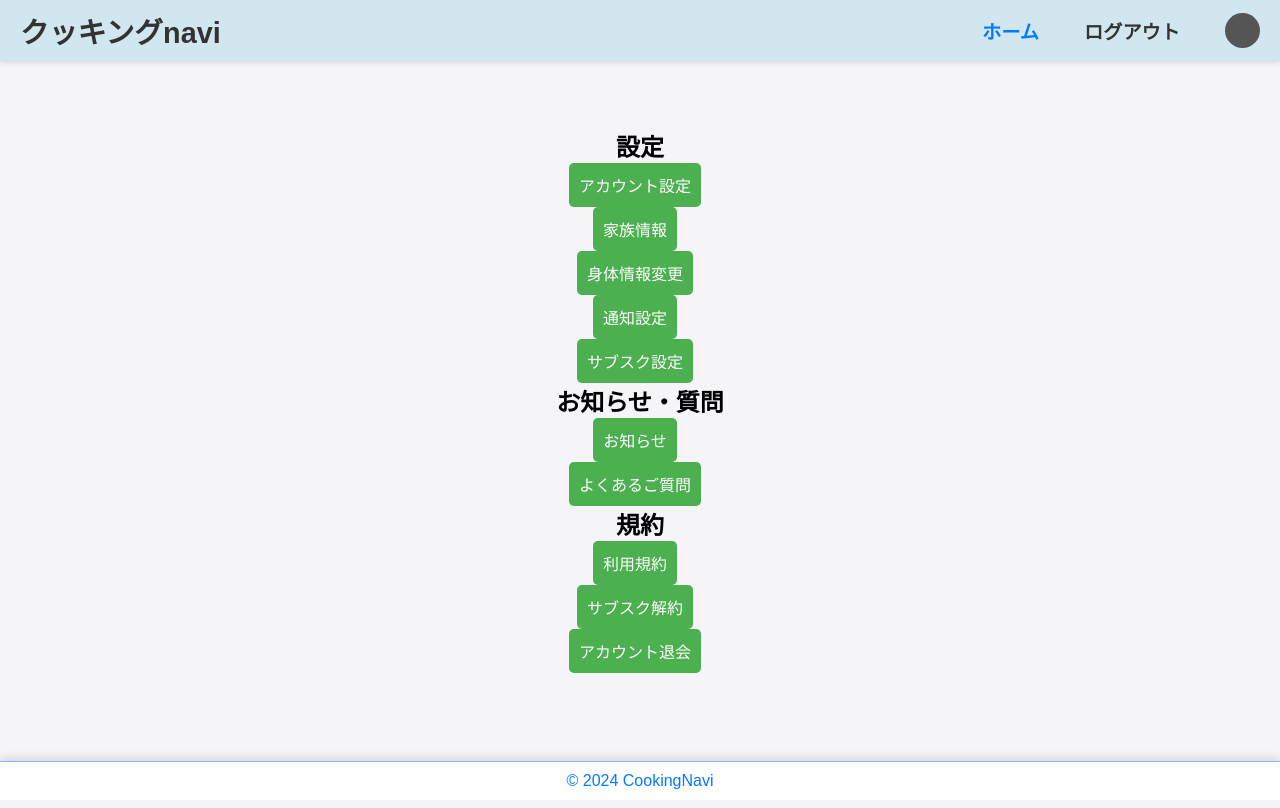
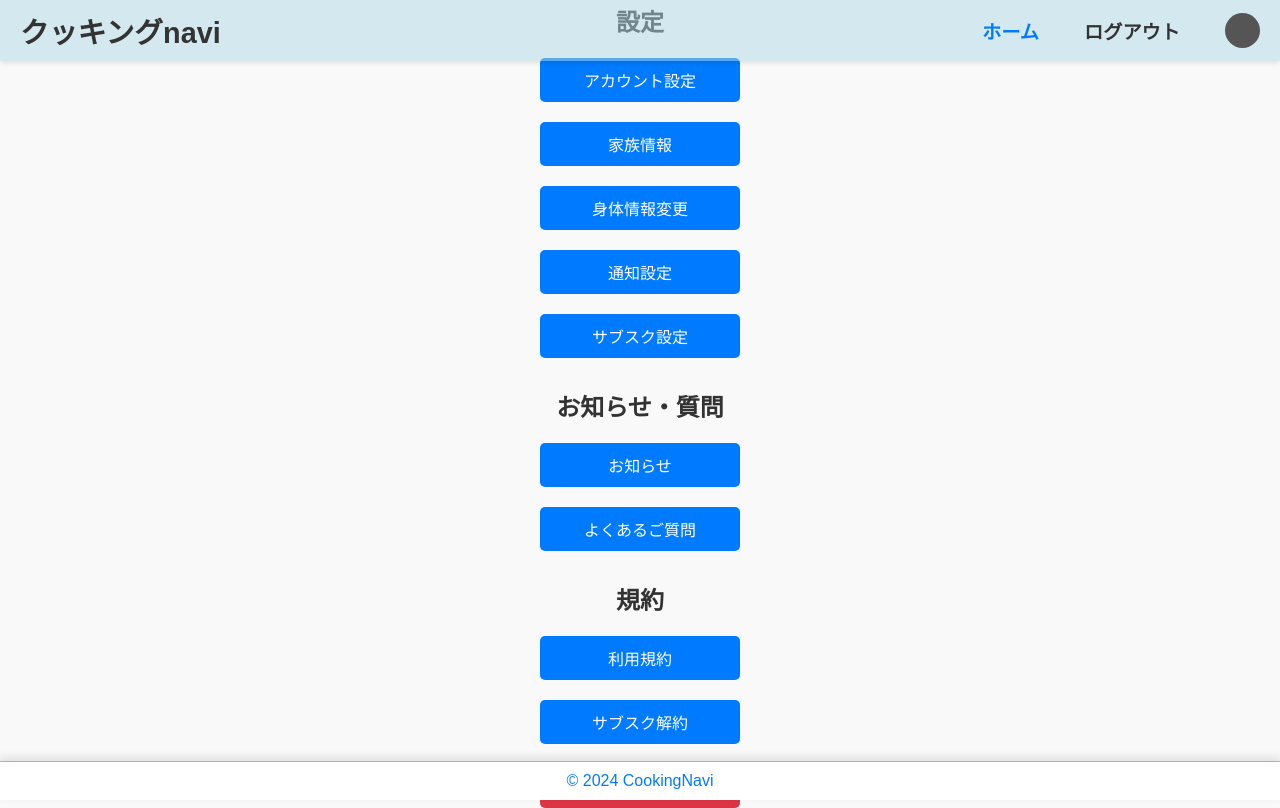
Before and after one commit to ml02100825/CookingNavi, a Django app: template cookapp/templates/account_setting.html in a window 1280 px wide. Run offline with Django 4.2, Linux system fonts and the light colour scheme; the template is opened without the code that fills it, so the values that code supplies are empty.

Commit message:
設定画面

```diff
--- a/cookapp/templates/account_setting.html
+++ b/cookapp/templates/account_setting.html
@@ -3,7 +3,7 @@
 <head>
     <meta charset="UTF-8">
     <meta name="viewport" content="width=device-width, initial-scale=1.0">
-    <title>ログイン</title>
+    <title>設定</title>
     <link rel="stylesheet" href="css/home.css">
     <link rel="stylesheet" href="css/style.css">
 </head>
--- a/cookapp/templates/css/home.css
+++ b/cookapp/templates/css/home.css
@@ -1073,6 +1073,7 @@
 
 
 /* ホーム画面のスタイル */
+
 /* 健康管理ボタンのスタイル */
 .health-management-btn {
     position: absolute; /* 絶対位置指定 */
@@ -1228,6 +1229,7 @@
 
 
 /* (管理者)ホーム画面のスタイル /*
+
 /* ホーム画面全体のスタイル */
 .home-container {
     font-family: Arial, sans-serif;
@@ -1291,6 +1293,7 @@
 
 
 /* トップページのスタイル */
+
 /* 画像を画面の中央に配置するためのスタイル */
 .image-container {
     display: flex; /* フレックスボックスを使用 */
@@ -1416,6 +1419,7 @@
 
 
 /* 主菜選択 */
+
 /* ページ全体のスタイル */
 body {
     font-family: Arial, sans-serif; /* フォントの設定 */
@@ -1528,3 +1532,98 @@
     width: 100%; /* フッターを画面いっぱいに広げる */
     box-shadow: 0 -4px 8px rgba(0, 0, 0, 0.1); /* 上側に影をつける */
 }
+
+
+
+/* 設定画面のスタイル */
+
+/* 全体の基本スタイル */
+body {
+    font-family: Arial, sans-serif; /* Arialフォントを使用 */
+    margin: 0; /* 余白をゼロにしてコンテンツが上から表示されるように */
+    padding: 0; /* 上下左右の余白をゼロ */
+    display: flex; /* Flexboxレイアウトを使用 */
+    flex-direction: column; /* 上から下に配置するための設定 */
+    align-items: center; /* コンテンツを中央揃え */
+    background-color: #f9f9f9; /* 背景色をライトグレーに設定 */
+}
+
+/* ヘッダー */
+.header {
+    display: flex; /* Flexboxでレイアウト */
+    justify-content: space-between; /* 両端に要素を配置 */
+    align-items: center; /* 要素を上下中央揃え */
+    background-color: #5865f2; /* ヘッダーの背景色 */
+    color: white; /* ヘッダーの文字色 */
+    padding: 15px 20px; /* ヘッダーの内側の余白 */
+    width: 100%; /* ヘッダーを画面全幅に広げる */
+    box-shadow: 0 4px 8px rgba(0, 0, 0, 0.1); /* 影をつけて立体感を出す */
+}
+
+.app-name {
+    font-size: 1.5em; /* アプリ名のフォントサイズ */
+    font-weight: bold; /* アプリ名を太字にする */
+}
+
+/* ナビゲーションリンク */
+.nav-links a {
+    margin-left: 15px; /* リンク間の間隔 */
+    color: white; /* リンク文字の色 */
+    text-decoration: none; /* 下線を削除 */
+    font-size: 1em; /* リンクのフォントサイズ */
+}
+
+.nav-links a:hover {
+    text-decoration: underline; /* ホバー時に下線を表示 */
+}
+
+/* メインコンテンツ */
+h2 {
+    font-size: 1.5em; /* 見出しのフォントサイズ */
+    color: #333; /* 見出しの文字色 */
+    margin: 20px 0 10px; /* 上下の余白 */
+}
+
+/* 共通のボタンスタイル */
+button {
+    display: block; /* ボタンをブロック要素として扱う */
+    width: 200px; /* ボタンの幅 */
+    margin: 10px auto; /* 上下左右の余白と中央揃え */
+    padding: 10px; /* 内側の余白 */
+    font-size: 1em; /* フォントサイズ */
+    color: white; /* ボタンの文字色 */
+    background-color: #007bff; /* ボタンの背景色 */
+    border: none; /* ボタンの枠線をなしに */
+    border-radius: 5px; /* 角丸にする */
+    cursor: pointer; /* ポインターカーソルに変更 */
+    transition: background-color 0.3s; /* 背景色の変化にアニメーションを追加 */
+}
+
+/* ボタンのホバー時の効果 */
+button:hover {
+    background-color: #0056b3; /* ホバー時の背景色 */
+}
+
+/* 特別なボタン (最後のボタン) */
+button:last-of-type {
+    background-color: #dc3545; /* サブスク解約やアカウント退会ボタンの色 */
+}
+
+button:last-of-type:hover {
+    background-color: #c82333; /* ホバー時の色 */
+}
+
+/* フッター */
+.footer {
+    background-color: #5865f2; /* フッターの背景色 */
+    color: white; /* フッターの文字色 */
+    padding: 15px; /* フッターの内側の余白 */
+    text-align: center; /* 文字を中央揃え */
+    width: 100%; /* フッターを画面全幅に広げる */
+    box-shadow: 0 -4px 8px rgba(0, 0, 0, 0.1); /* フッターの影 */
+    margin-top: 30px; /* 上に間隔を追加 */
+}
+
+.footer p {
+    margin: 0; /* 上下の余白をゼロにする */
+}
```
